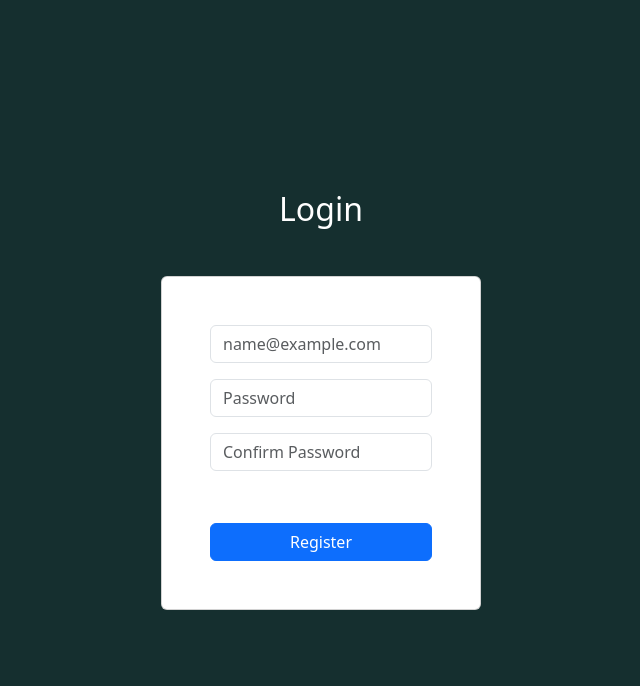
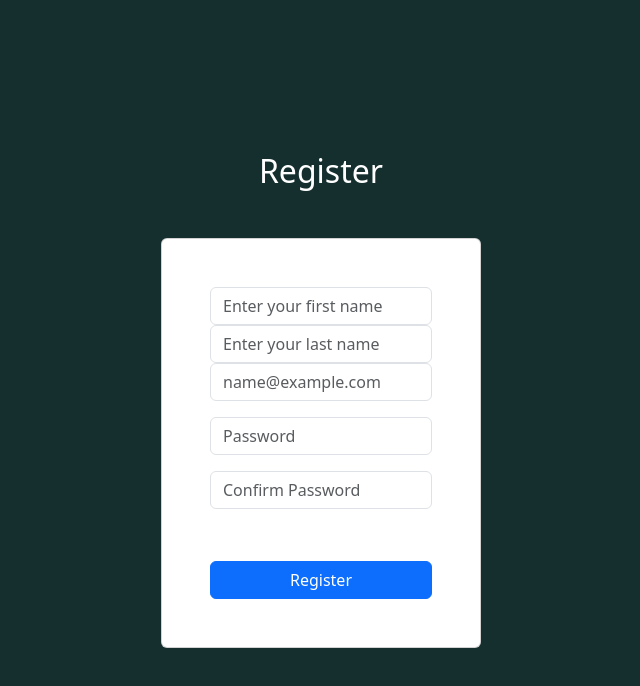
Before and after one commit to Tanmayee2/Deliver-IT, a React (Create React App) app: page /Register in a window 1280 px wide. Shown: the top 686 px of the page, without its empty margins (319-959 px from the left). Built offline with nearby package versions, Linux system fonts and the light colour scheme.

Commit message:
adding more fields in form

```diff
--- a/src/pages/RegisterPage/RegisterPage.js
+++ b/src/pages/RegisterPage/RegisterPage.js
@@ -4,19 +4,37 @@ import "./RegisterPage.scss"
 
 function RegisterPage() {
 
+  const FirstnameRef = useRef()
+  const LastnameRef = useRef()
   const emailRef = useRef()
   const passwordRef = useRef()
 
 
   function registerUser(e) {
     e.preventDefault();
-    console.log(emailRef.current.value, passwordRef.current.value)
+    console.log(FirstnameRef.current.value, LastnameRef.current.value, emailRef.current.value, passwordRef.current.value)
   }
   return (
     <div className="d-flex align-items-center flex-column justify-content-center resgisterPage">
-      <h2 className=" text-white mb-5">Login</h2>
+      <h2 className=" text-white mb-5">Register</h2>
       <Card className="p-5 w-25">
         <Form onSubmit={(e) => registerUser(e)}>
+          <Form.Group>
+            <Form.Control
+              ref={FirstnameRef}
+              name="Firstname"
+              type="Firstname"
+              placeholder="Enter your first name"
+            />
+          </Form.Group>
+          <Form.Group>
+            <Form.Control
+            ref={LastnameRef}
+            name="Lastname"
+            type="Lastname"
+            placeholder="Enter your last name"
+            />
+          </Form.Group>
           <Form.Group>
             <Form.Control
               ref={emailRef}
```
